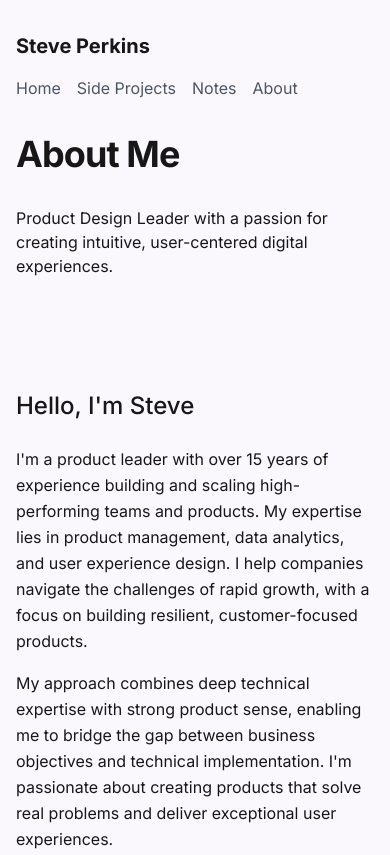
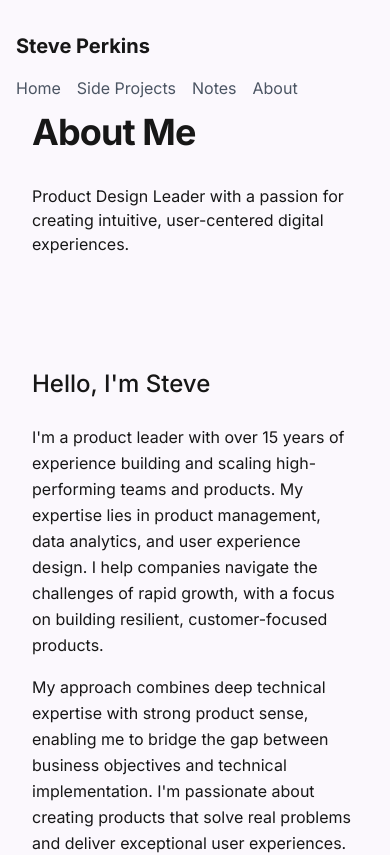
Before and after one commit to stvnprkns/steve-perkins-site, a Next.js app: page /about in a window 390 px wide. Shown: the top 855 px of the page. Built offline with nearby package versions, Linux system fonts and the light colour scheme; a web font is replaced by a local one.

Commit message:
Enhance page transitions with smooth animations across all pages

```diff
--- a/src/app/RootLayout.tsx
+++ b/src/app/RootLayout.tsx
@@ -1,14 +1,14 @@
 'use client';
 
-import { ReactNode, useEffect, useState } from 'react';
+import { ReactNode, useEffect, useState, useRef } from 'react';
 import dynamic from 'next/dynamic';
+import { usePathname } from 'next/navigation';
+import { AnimatePresence, motion } from 'framer-motion';
+import PageTransition from '@/components/PageTransition';
 
 // Dynamically import the Nav component with SSR disabled
 const Nav = dynamic(() => import('@/components/Nav'), {
-  ssr: false,
-  loading: () => (
-    <div className="fixed top-0 left-0 right-0 h-16 bg-background/80 backdrop-blur-sm z-40" />
-  )
+  ssr: false
 });
 
 interface RootLayoutProps {
@@ -16,29 +16,71 @@ interface RootLayoutProps {
 }
 
 export default function RootLayout({ children }: RootLayoutProps) {
-  const [isMounted, setIsMounted] = useState(false);
+  const pathname = usePathname();
+  const [isFirstRender, setIsFirstRender] = useState(true);
+  const [isReady, setIsReady] = useState(false);
+  const hasMounted = useRef(false);
+  const isInitialRender = useRef(true);
 
+  // Handle initial mount and first render state
   useEffect(() => {
-    // Mark as mounted after initial render
-    const timer = setTimeout(() => {
-      setIsMounted(true);
-    }, 100);
+    // Only run this effect once on mount
+    if (isInitialRender.current) {
+      isInitialRender.current = false;
 
-    return () => clearTimeout(timer);
+      // Mark first render as complete after a short delay
+      const timer = setTimeout(() => {
+        setIsFirstRender(false);
+
+        // Add a small delay before marking as ready to ensure all styles are loaded
+        const readyTimer = setTimeout(() => {
+          setIsReady(true);
+        }, 50);
+
+        return () => clearTimeout(readyTimer);
+      }, 100);
+
+      return () => clearTimeout(timer);
+    }
   }, []);
 
-  // Don't render anything until mounted to prevent hydration issues
-  if (!isMounted) {
-    return null;
+  // Don't render anything until we're ready to avoid hydration issues
+  if (!isReady) {
+    return (
+      <div className="fixed inset-0 flex items-center justify-center bg-background z-50">
+        {/* Optional: Add a subtle loading indicator */}
+      </div>
+    );
   }
 
   return (
     <div className="min-h-screen flex flex-col bg-background">
-      <Nav />
-      <main className="flex-1 w-full">
-        <div className="w-full">
+      <AnimatePresence mode="wait">
+        <motion.div
+          key="nav-wrapper"
+          initial={{ opacity: 0, y: -10 }}
+          animate={{
+            opacity: 1,
+            y: 0,
+            transition: {
+              duration: 0.4,
+              ease: [0.22, 1, 0.36, 1],
+              delay: isFirstRender ? 0.3 : 0.1
+            }
+          }}
+          className="fixed top-0 left-0 right-0 z-40 bg-background/95"
+        >
+          <Nav />
+        </motion.div>
+      </AnimatePresence>
+
+      <main className="flex-1 w-full pt-28">
+        <PageTransition
+          className="w-full mx-auto max-w-3xl px-4 sm:px-6"
+          isFirstRender={isFirstRender}
+        >
           {children}
-        </div>
+        </PageTransition>
       </main>
     </div>
   );
--- a/src/components/Nav.tsx
+++ b/src/components/Nav.tsx
@@ -41,7 +41,7 @@ export default function Nav() {
   return (
     <>
       <style jsx global>{navLinkStyles}</style>
-      <nav className="w-full bg-background/80 backdrop-blur-sm">
+      <nav className="w-full bg-background">
         <div className="max-w-[640px] mx-auto w-full px-4 sm:px-8 py-8 flex flex-col sm:flex-row sm:justify-between sm:items-center gap-4 sm:gap-0">
           <Link
             href="/"
--- a/src/components/PageTransition.tsx
+++ b/src/components/PageTransition.tsx
@@ -1,60 +1,98 @@
 'use client';
 
-import { ReactNode, useEffect, useState } from 'react';
-import { motion, AnimatePresence } from 'framer-motion';
+import React, { ReactNode, useRef, useEffect } from 'react';
+import { motion, AnimatePresence, useReducedMotion } from 'framer-motion';
 import { usePathname } from 'next/navigation';
+import { pageTransition, fadeInUp, spring } from '@/lib/animation';
 
 interface PageTransitionProps {
   children: ReactNode;
+  className?: string;
+  isFirstRender?: boolean;
 }
 
-export default function PageTransition({ children }: PageTransitionProps) {
-  const pathname = usePathname();
-  const [isFirstLoad, setIsFirstLoad] = useState(true);
+// Helper component to wrap page content for consistent animation
+const AnimatedPageContent = ({
+  children,
+  className = '',
+  isInitial = false
+}: {
+  children: ReactNode;
+  className?: string;
+  isInitial?: boolean;
+}) => {
+  const contentRef = useRef<HTMLDivElement>(null);
+  const shouldReduceMotion = useReducedMotion();
 
-  useEffect(() => {
-    // On first load, wait a brief moment before showing content
-    if (isFirstLoad) {
-      const timer = setTimeout(() => {
-        setIsFirstLoad(false);
-      }, 300);
-      return () => clearTimeout(timer);
-    }
-
-    // On subsequent navigations, show content immediately
-  }, [pathname, isFirstLoad]);
-
-  // Don't render anything until the initial load is complete
-  if (isFirstLoad) {
-    return null;
+  // Skip animation if user prefers reduced motion
+  if (shouldReduceMotion) {
+    return <div className={className}>{children}</div>;
   }
 
   return (
-    <AnimatePresence mode="wait">
-      <motion.div
-        key={pathname}
-        initial={{ opacity: 0, y: 20 }}
-        animate={{
-          opacity: 1,
-          y: 0,
-          transition: {
-            duration: 0.4,
-            ease: [0.4, 0, 0.2, 1],
-            delay: isFirstLoad ? 0.2 : 0
-          }
-        }}
-        exit={{
-          opacity: 0,
-          y: -10,
-          transition: {
-            duration: 0.2,
-            ease: [0.4, 0, 1, 1]
-          }
-        }}
-        className="flex-1"
-      >
+    <motion.div
+      key={isInitial ? 'initial' : 'navigated'}
+      initial="hidden"
+      animate="visible"
+      exit="exit"
+      variants={pageTransition}
+      className={className}
+      ref={contentRef}
+    >
+      {React.Children.map(children, (child, index) => (
+        <motion.div
+          key={index}
+          variants={fadeInUp}
+          transition={{
+            ...spring,
+            delay: isInitial ? 0.1 + (index * 0.03) : 0.03 * index
+          }}
+          className="w-full"
+        >
+          {child}
+        </motion.div>
+      ))}
+    </motion.div>
+  );
+};
+
+export default function PageTransition({
+  children,
+  className = '',
+  isFirstRender = false
+}: PageTransitionProps) {
+  const pathname = usePathname();
+  const hasAnimated = useRef(false);
+  const isFirstRenderRef = useRef(isFirstRender);
+
+  // Reset animation state on route change
+  useEffect(() => {
+    return () => {
+      hasAnimated.current = false;
+    };
+  }, [pathname]);
+
+  // Skip animation after first render
+  if (isFirstRenderRef.current && !hasAnimated.current) {
+    hasAnimated.current = true;
+    return (
+      <AnimatePresence>
+        <AnimatedPageContent
+          className={className}
+          isInitial={true}
+        >
+          {children}
+        </AnimatedPageContent>
+      </AnimatePresence>
+    );
+  }
+
+  // For subsequent navigations
+  return (
+    <AnimatePresence mode="wait" initial={false}>
+      <AnimatedPageContent className={className}>
         {children}
-      </motion.div>
+      </AnimatedPageContent>
     </AnimatePresence>
   );
 }
--- /dev/null
+++ b/src/lib/animation.ts
@@ -0,0 +1,58 @@
+import { Variants } from 'framer-motion';
+
+export const pageTransition = {
+  hidden: { opacity: 0 },
+  visible: {
+    opacity: 1,
+    transition: {
+      duration: 0.5,
+      ease: [0.22, 1, 0.36, 1],
+      staggerChildren: 0.03,
+      delayChildren: 0.1,
+    },
+  },
+  exit: {
+    opacity: 0,
+    transition: {
+      duration: 0.3,
+      ease: [0.4, 0, 0.2, 1],
+    },
+  },
+};
+
+export const fadeInUp: Variants = {
+  hidden: {
+    opacity: 0,
+    y: 16,
+    rotateX: -5,
+    transformPerspective: 1000,
+    transformStyle: 'preserve-3d',
+  },
+  visible: {
+    opacity: 1,
+    y: 0,
+    rotateX: 0,
+    transition: {
+      duration: 0.6,
+      ease: [0.22, 1, 0.36, 1],
+    },
+  },
+};
+
+export const fadeIn: Variants = {
+  hidden: { opacity: 0 },
+  visible: {
+    opacity: 1,
+    transition: {
+      duration: 0.8,
+      ease: [0.22, 1, 0.36, 1],
+    },
+  },
+};
+
+export const spring = {
+  type: 'spring',
+  damping: 20,
+  stiffness: 300,
+  mass: 0.5,
+} as const;
```
